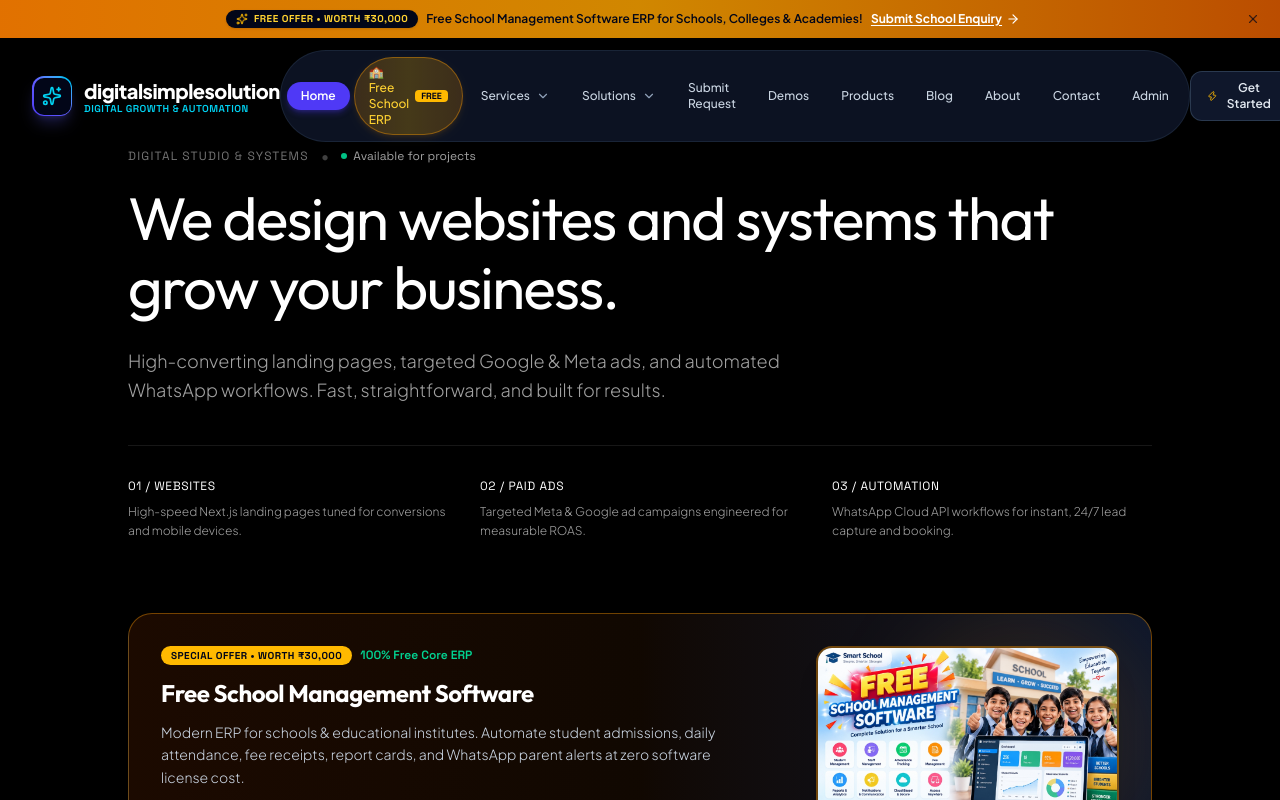
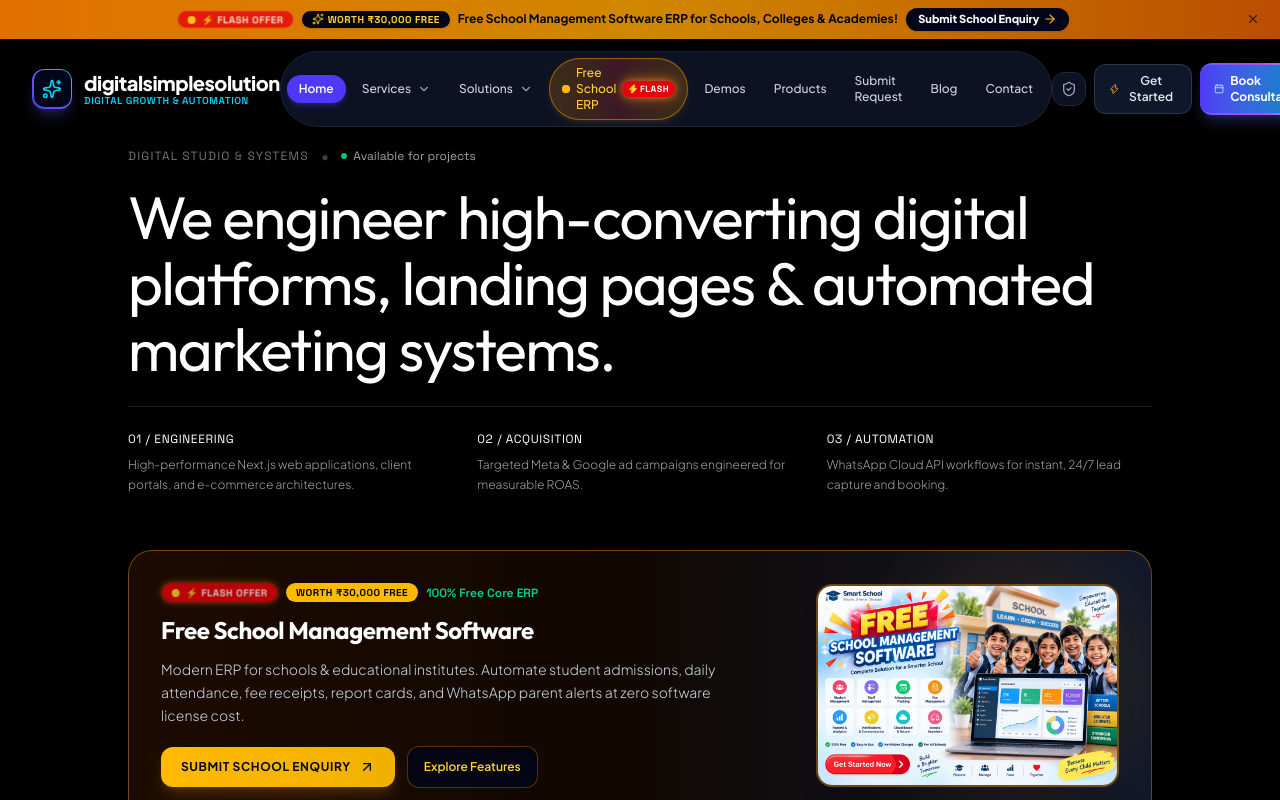
Before and after one commit to mhkr038-create/NewWebsite, a Next.js app: page / in a window 1280 px wide. Shown: the top 800 px of the page. Built offline with nearby package versions, Linux system fonts and the light colour scheme.

Commit message:
feat: add blinking flash offer badge and properly arrange navbar menu items

```diff
--- a/src/app/HomeContent.tsx
+++ b/src/app/HomeContent.tsx
@@ -2,7 +2,7 @@
 
 import React from 'react';
 import Link from 'next/link';
-import { ArrowUpRight, ShieldCheck } from 'lucide-react';
+import { ArrowUpRight, ShieldCheck, Zap } from 'lucide-react';
 import { useInquiry } from '../context/InquiryContext';
 import { SITE_CONFIG } from '../config/siteConfig';
 
@@ -24,28 +24,25 @@
           </span>
         </div>
 
-        <h1 className="text-3xl sm:text-5xl lg:text-6xl font-normal tracking-tight text-white leading-[1.15] mb-6">
-          We design websites and systems that grow your business.
+        {/* Big Bold Statement */}
+        <h1 className="text-3xl sm:text-5xl md:text-6xl font-normal tracking-tight leading-[1.1] mb-6 font-heading">
+          We engineer high-converting digital platforms, landing pages & automated marketing systems.
         </h1>
 
-        <p className="text-base sm:text-lg text-neutral-400 max-w-2xl font-light leading-relaxed mb-10">
-          High-converting landing pages, targeted Google & Meta ads, and automated WhatsApp workflows. Fast, straightforward, and built for results.
-        </p>
-
-        {/* 3 Simple Pillars */}
-        <div className="grid grid-cols-1 sm:grid-cols-3 gap-8 w-full pt-8 pb-10 border-t border-neutral-900 text-sm">
+        {/* 3 Core Pillars */}
+        <div className="w-full grid grid-cols-1 md:grid-cols-3 gap-6 pt-6 pb-6 border-t border-neutral-900">
           <div>
             <h2 className="font-mono text-white text-xs uppercase tracking-wider mb-2">
-              01 / Websites
+              01 / Engineering
             </h2>
             <p className="text-neutral-400 text-xs leading-relaxed font-light">
-              High-speed Next.js landing pages tuned for conversions and mobile devices.
+              High-performance Next.js web applications, client portals, and e-commerce architectures.
             </p>
           </div>
 
           <div>
             <h2 className="font-mono text-white text-xs uppercase tracking-wider mb-2">
-              02 / Paid Ads
+              02 / Acquisition
             </h2>
             <p className="text-neutral-400 text-xs leading-relaxed font-light">
               Targeted Meta & Google ad campaigns engineered for measurable ROAS.
@@ -67,9 +64,16 @@
           <div className="absolute top-0 right-0 w-64 h-64 bg-amber-500/10 rounded-full blur-2xl pointer-events-none" />
           <div className="grid grid-cols-1 lg:grid-cols-12 gap-6 items-center relative z-10">
             <div className="lg:col-span-8 space-y-3 text-left">
-              <div className="flex items-center gap-2">
+              <div className="flex items-center gap-2 flex-wrap">
+                <span className="inline-flex items-center gap-1.5 px-2.5 py-0.5 rounded-full bg-red-600 text-white text-[10px] font-mono font-extrabold uppercase tracking-wider animate-blink-flash shadow-md">
+                  <span className="relative flex h-2 w-2">
+                    <span className="animate-ping absolute inline-flex h-full w-full rounded-full bg-yellow-200 opacity-90" />
+                    <span className="relative inline-flex rounded-full h-2 w-2 bg-yellow-300" />
+                  </span>
+                  <span>⚡ FLASH OFFER</span>
+                </span>
                 <span className="px-2.5 py-0.5 rounded-full bg-amber-400 text-slate-950 text-[10px] font-mono font-extrabold uppercase tracking-wider">
-                  SPECIAL OFFER • WORTH ₹30,000
+                  WORTH ₹30,000 FREE
                 </span>
                 <span className="text-xs text-emerald-400 font-mono font-semibold">100% Free Core ERP</span>
               </div>
--- a/src/app/globals.css
+++ b/src/app/globals.css
@@ -56,12 +56,42 @@
   100% { background-position: 200% 0; }
 }
 
+@keyframes blinkFlash {
+  0%, 100% {
+    opacity: 1;
+    transform: scale(1);
+    box-shadow: 0 0 14px rgba(245, 158, 11, 0.7), 0 0 6px rgba(239, 68, 68, 0.7);
+  }
+  50% {
+    opacity: 0.35;
+    transform: scale(0.96);
+    box-shadow: 0 0 2px transparent;
+  }
+}
+
+@keyframes flashText {
+  0%, 100% {
+    opacity: 1;
+  }
+  50% {
+    opacity: 0.25;
+  }
+}
+
 .animate-float {
   animation: float 5s ease-in-out infinite;
 }
 
 .animate-pulse-glow {
   animation: pulseGlow 4s ease-in-out infinite;
+}
+
+.animate-blink-flash {
+  animation: blinkFlash 1.1s ease-in-out infinite;
+}
+
+.animate-flash-text {
+  animation: flashText 0.85s ease-in-out infinite;
 }
 
 .shimmer-text {
--- a/src/components/layout/AnnouncementBanner.tsx
+++ b/src/components/layout/AnnouncementBanner.tsx
@@ -14,19 +14,29 @@
       <div className="max-w-7xl mx-auto flex items-center justify-between gap-3">
 
         <div className="flex-1 flex items-center justify-center gap-2 text-center flex-wrap">
-          <span className="inline-flex items-center gap-1.5 bg-slate-950 text-amber-300 px-2.5 py-0.5 rounded-full text-[10px] font-mono font-bold uppercase tracking-wider shadow-sm">
+          {/* Blinking Beacon & Flash Badge */}
+          <span className="inline-flex items-center gap-1.5 bg-red-600 text-white px-2.5 py-0.5 rounded-full text-[10px] font-mono font-extrabold uppercase tracking-wider shadow-sm animate-blink-flash">
+            <span className="relative flex h-2 w-2">
+              <span className="animate-ping absolute inline-flex h-full w-full rounded-full bg-yellow-200 opacity-90"></span>
+              <span className="relative inline-flex rounded-full h-2 w-2 bg-yellow-300"></span>
+            </span>
+            <span>⚡ FLASH OFFER</span>
+          </span>
+
+          <span className="inline-flex items-center gap-1 bg-slate-950 text-amber-300 px-2.5 py-0.5 rounded-full text-[10px] font-mono font-bold uppercase tracking-wider shadow-sm">
             <Sparkles className="w-3 h-3 text-amber-400" />
-            FREE OFFER • WORTH ₹30,000
+            WORTH ₹30,000 FREE
           </span>
-          <span className="font-semibold text-white sm:text-slate-950">
+
+          <span className="font-bold text-white sm:text-slate-950">
             Free School Management Software ERP for Schools, Colleges & Academies!
           </span>
           <Link
             href="/free-school-management-software#enquiry-form"
-            className="inline-flex items-center gap-1 underline underline-offset-2 font-bold text-white hover:text-amber-100 transition-colors cursor-pointer"
+            className="inline-flex items-center gap-1 font-extrabold text-white bg-slate-950 hover:bg-slate-900 px-3 py-1 rounded-full text-[11px] shadow-sm transition-all cursor-pointer hover:scale-105"
           >
             <span>Submit School Enquiry</span>
-            <ArrowRight className="w-3.5 h-3.5" />
+            <ArrowRight className="w-3.5 h-3.5 text-amber-400" />
           </Link>
         </div>
 
--- a/src/components/layout/Navbar.tsx
+++ b/src/components/layout/Navbar.tsx
@@ -16,7 +16,8 @@
   Share2,
   Search,
   FileText,
-  MessageSquare
+  MessageSquare,
+  ShieldCheck
 } from 'lucide-react';
 import { useInquiry } from '../../context/InquiryContext';
 import { GROWTH_SERVICES } from '../../data/growthServices';
@@ -56,18 +57,23 @@
     setSolutionsDropdownOpen(false);
   }, [pathname]);
 
-  const navLinks = [
+  interface NavLinkItem {
+    name: string;
+    path: string;
+    hasDropdown?: 'services' | 'solutions';
+    isFlash?: boolean;
+  }
+
+  const navLinks: NavLinkItem[] = [
     { name: 'Home', path: '/' },
-    { name: '🏫 Free School ERP', path: '/free-school-management-software', isSpecial: true },
     { name: 'Services', path: '/services', hasDropdown: 'services' },
     { name: 'Solutions', path: '/solutions', hasDropdown: 'solutions' },
-    { name: 'Submit Request', path: '/intake-form' },
+    { name: 'Free School ERP', path: '/free-school-management-software', isFlash: true },
     { name: 'Demos', path: '/demos' },
     { name: 'Products', path: '/digital-products' },
+    { name: 'Submit Request', path: '/intake-form' },
     { name: 'Blog', path: '/blog' },
-    { name: 'About', path: '/about' },
     { name: 'Contact', path: '/contact' },
-    { name: 'Admin', path: '/admin' },
   ];
 
 
@@ -140,18 +146,25 @@
                 <Link
                   href={link.path}
                   onClick={(e) => handleNavClick(link.path, e)}
-                  className={`px-3.5 py-1.5 rounded-full text-xs font-medium transition-all duration-200 flex items-center gap-1.5 ${
-                    link.isSpecial
-                      ? 'bg-gradient-to-r from-amber-500/20 via-yellow-500/25 to-amber-500/20 text-amber-300 border border-amber-500/40 hover:border-amber-400 font-bold shadow-md shadow-amber-500/10'
+                  className={`px-3 py-1.5 rounded-full text-xs font-medium transition-all duration-200 flex items-center gap-1.5 ${
+                    link.isFlash
+                      ? 'bg-gradient-to-r from-amber-500/20 via-red-500/20 to-amber-500/20 text-amber-300 border border-amber-500/50 hover:border-amber-400 font-bold shadow-md shadow-amber-500/10'
                       : isActive(link.path)
                       ? 'bg-indigo-600 text-white shadow-md shadow-indigo-600/30 font-semibold'
                       : 'text-slate-300 hover:text-white hover:bg-slate-800/70'
                   }`}
                 >
-                  {link.name}
-                  {link.isSpecial && (
-                    <span className="px-1.5 py-0.2 bg-amber-400 text-slate-950 text-[9px] font-extrabold rounded font-mono uppercase">
-                      FREE
+                  {link.isFlash && (
+                    <span className="relative flex h-2 w-2">
+                      <span className="animate-ping absolute inline-flex h-full w-full rounded-full bg-amber-400 opacity-90" />
+                      <span className="relative inline-flex rounded-full h-2 w-2 bg-amber-400" />
+                    </span>
+                  )}
+                  <span>{link.name}</span>
+                  {link.isFlash && (
+                    <span className="px-1.5 py-0.5 bg-red-600 text-white text-[9px] font-extrabold rounded-full font-mono uppercase tracking-wider animate-blink-flash flex items-center gap-0.5 shadow-sm">
+                      <Zap className="w-2.5 h-2.5 fill-yellow-300 text-yellow-300" />
+                      FLASH
                     </span>
                   )}
                   {link.hasDropdown && (
@@ -245,11 +258,21 @@
           </nav>
 
           {/* Action CTAs */}
-          <div className="hidden sm:flex items-center gap-2.5">
+          <div className="hidden sm:flex items-center gap-2">
+            {/* Admin Portal link */}
+            <Link
+              href="/admin"
+              title="Admin Portal"
+              className="p-2 rounded-xl bg-slate-900/80 hover:bg-slate-800 text-slate-400 hover:text-cyan-400 border border-slate-800 hover:border-slate-700 transition-all flex items-center justify-center cursor-pointer group"
+            >
+              <ShieldCheck className="w-4 h-4 group-hover:scale-110 transition-transform" />
+              <span className="sr-only">Admin Portal</span>
+            </Link>
+
             {/* CTA 1: Get Started */}
             <button
               onClick={() => openQuickModal()}
-              className="px-4 py-2 rounded-xl bg-slate-900 hover:bg-slate-800 text-slate-200 text-xs font-semibold border border-slate-700/80 shadow-md transition-all hover:border-slate-600 flex items-center gap-1.5 cursor-pointer"
+              className="px-3.5 py-2 rounded-xl bg-slate-900 hover:bg-slate-800 text-slate-200 text-xs font-semibold border border-slate-700/80 shadow-md transition-all hover:border-slate-600 flex items-center gap-1.5 cursor-pointer"
             >
               <Zap className="w-3.5 h-3.5 text-amber-400" />
               <span>Get Started</span>
@@ -291,18 +314,25 @@
                   handleNavClick(link.path, e);
                 }}
                 className={`px-4 py-2.5 rounded-xl text-sm font-medium flex items-center justify-between ${
-                  link.isSpecial
-                    ? 'bg-amber-500/20 text-amber-300 border border-amber-500/40 font-bold'
+                  link.isFlash
+                    ? 'bg-amber-500/15 text-amber-300 border border-amber-500/40 font-bold'
                     : isActive(link.path)
                     ? 'bg-indigo-600/20 text-indigo-300 border border-indigo-500/30'
                     : 'text-slate-300 hover:bg-slate-900'
                 }`}
               >
                 <span className="flex items-center gap-2">
+                  {link.isFlash && (
+                    <span className="relative flex h-2 w-2">
+                      <span className="animate-ping absolute inline-flex h-full w-full rounded-full bg-amber-400 opacity-90" />
+                      <span className="relative inline-flex rounded-full h-2 w-2 bg-amber-400" />
+                    </span>
+                  )}
                   <span>{link.name}</span>
-                  {link.isSpecial && (
-                    <span className="px-1.5 py-0.5 bg-amber-400 text-slate-950 text-[10px] font-bold rounded font-mono uppercase">
-                      WORTH ₹30K FREE
+                  {link.isFlash && (
+                    <span className="px-2 py-0.5 bg-red-600 text-white text-[9px] font-extrabold rounded-full font-mono uppercase tracking-wider animate-blink-flash flex items-center gap-0.5 shadow-sm">
+                      <Zap className="w-2.5 h-2.5 fill-yellow-300 text-yellow-300" />
+                      FLASH • ₹30K FREE
                     </span>
                   )}
                 </span>
@@ -330,6 +360,14 @@
               <Calendar className="w-4 h-4" />
               <span>Book Consultation</span>
             </Link>
+            <Link
+              href="/admin"
+              onClick={() => setMobileMenuOpen(false)}
+              className="w-full py-2 text-slate-400 hover:text-slate-200 text-center rounded-xl font-medium text-xs flex items-center justify-center gap-1.5 transition-colors"
+            >
+              <ShieldCheck className="w-3.5 h-3.5 text-cyan-400" />
+              <span>Admin Management Dashboard</span>
+            </Link>
           </div>
         </div>
       )}
--- a/src/views/FreeSchoolSoftwareView.tsx
+++ b/src/views/FreeSchoolSoftwareView.tsx
@@ -208,10 +208,19 @@
 
         <div className="text-center max-w-3xl mx-auto space-y-6 relative z-10">
 
-          {/* Main Free Badge */}
-          <div className="inline-flex items-center gap-2 px-4 py-1.5 rounded-full bg-gradient-to-r from-amber-500/20 via-yellow-500/15 to-emerald-500/20 border border-amber-500/40 text-amber-300 text-xs font-mono font-bold uppercase tracking-widest shadow-lg shadow-amber-500/10">
-            <Sparkles className="w-4 h-4 text-amber-400 shrink-0" />
-            <span>SPECIAL OFFER: WORTH ₹30,000 — 100% FREE SETUP</span>
+          {/* Main Free Badge with Blinking Flash */}
+          <div className="inline-flex items-center gap-2.5 px-4 py-2 rounded-full bg-slate-900/90 border border-amber-500/50 shadow-xl shadow-amber-500/10 flex-wrap justify-center">
+            <span className="inline-flex items-center gap-1.5 bg-red-600 text-white px-2.5 py-0.5 rounded-full text-[10px] font-mono font-extrabold uppercase tracking-wider animate-blink-flash">
+              <span className="relative flex h-2 w-2">
+                <span className="animate-ping absolute inline-flex h-full w-full rounded-full bg-yellow-200 opacity-90" />
+                <span className="relative inline-flex rounded-full h-2 w-2 bg-yellow-300" />
+              </span>
+              <span>⚡ FLASH OFFER</span>
+            </span>
+            <span className="inline-flex items-center gap-1.5 text-amber-300 text-xs font-mono font-bold uppercase tracking-wider">
+              <Sparkles className="w-3.5 h-3.5 text-amber-400 shrink-0" />
+              <span>WORTH ₹30,000 — 100% FREE SETUP</span>
+            </span>
           </div>
 
           <h1 className="text-3xl sm:text-5xl lg:text-6xl font-bold tracking-tight text-white leading-[1.15] font-heading">
```
Also changed, not shown: src/components/layout/Footer.tsx (+9 -0 lines).
